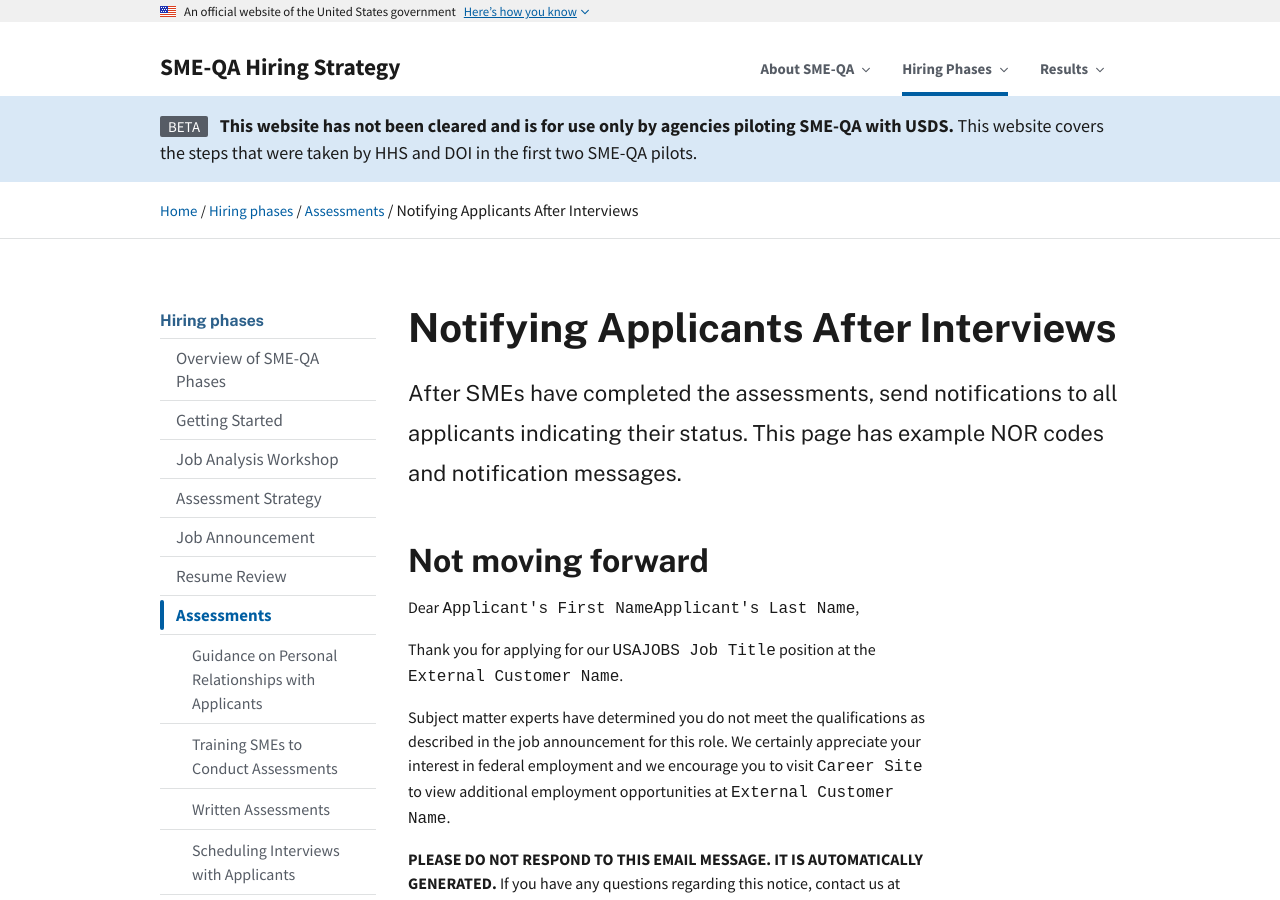
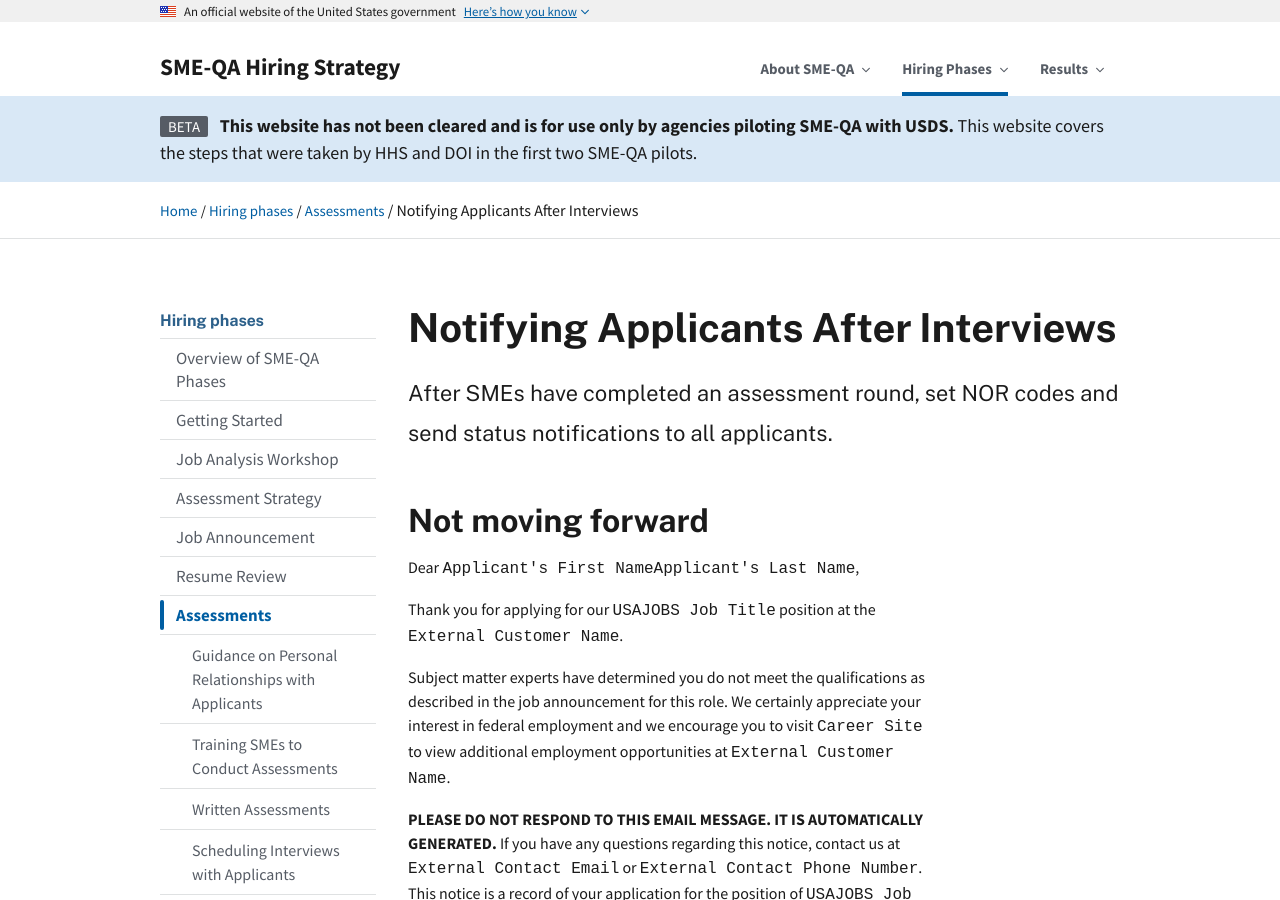
Before and after one commit to usds/SME-QA-Website, a Jekyll site: the page built from pages/phases/assessments/notifications.md, in a window 1280 px wide and 900 px high. Built offline with Jekyll 4.4.1, drawn with Linux system fonts in a browser that asks for light colours.

Commit message:
Update notifications.md

```diff
--- a/pages/phases/assessments/notifications.md
+++ b/pages/phases/assessments/notifications.md
@@ -6,7 +6,7 @@ title: Notifying Applicants After Interviews
 sidenav: hiring-phases
 phase: assessments
 sub-phase-order: 040
-intro: After SMEs have completed the assessments, send notifications to all applicants indicating their status. This page has example NOR codes and notification messages.
+intro: After SMEs have completed an assessment round, set NOR codes and send status notifications to all applicants.
 ---
 
 <p class="usa-intro">
```
